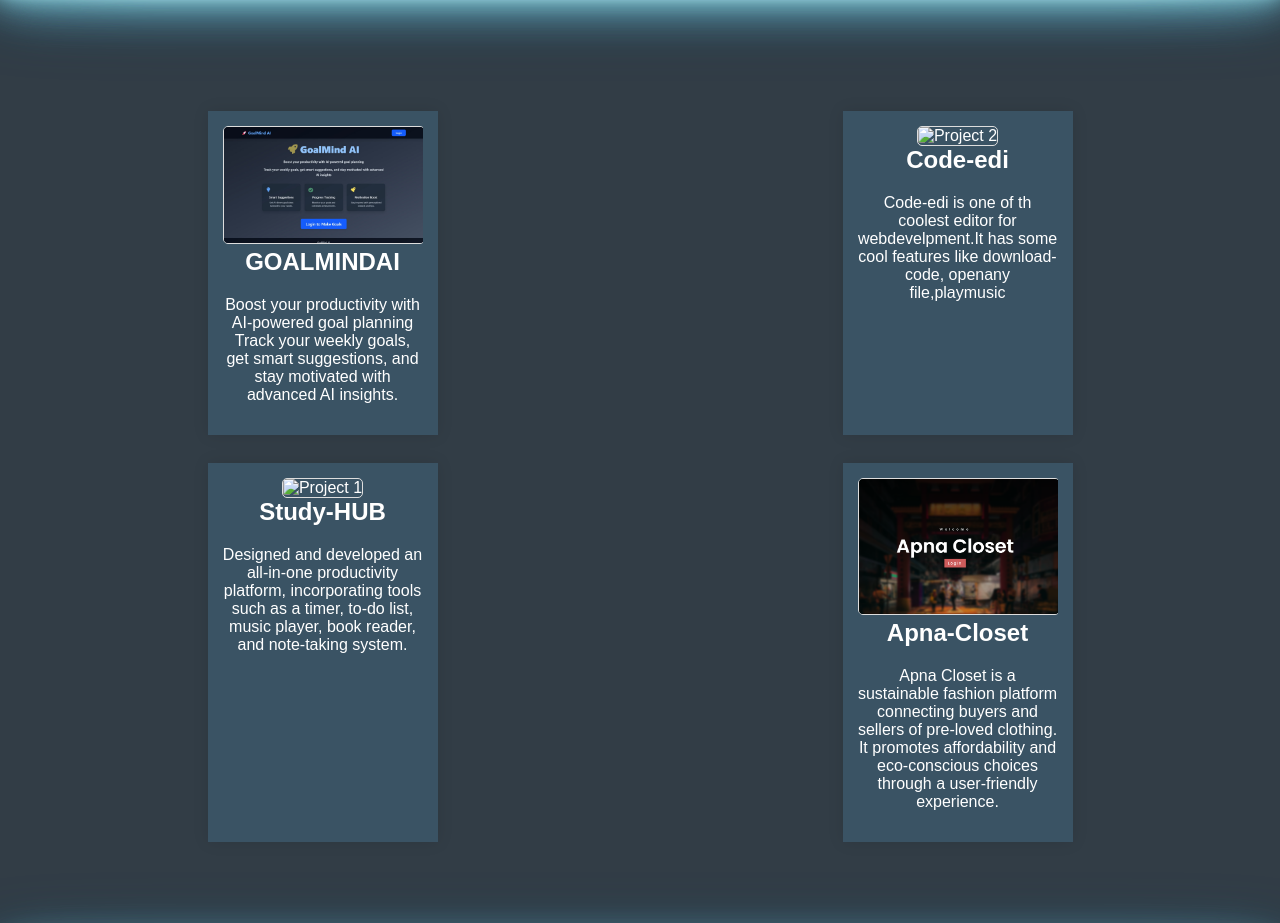
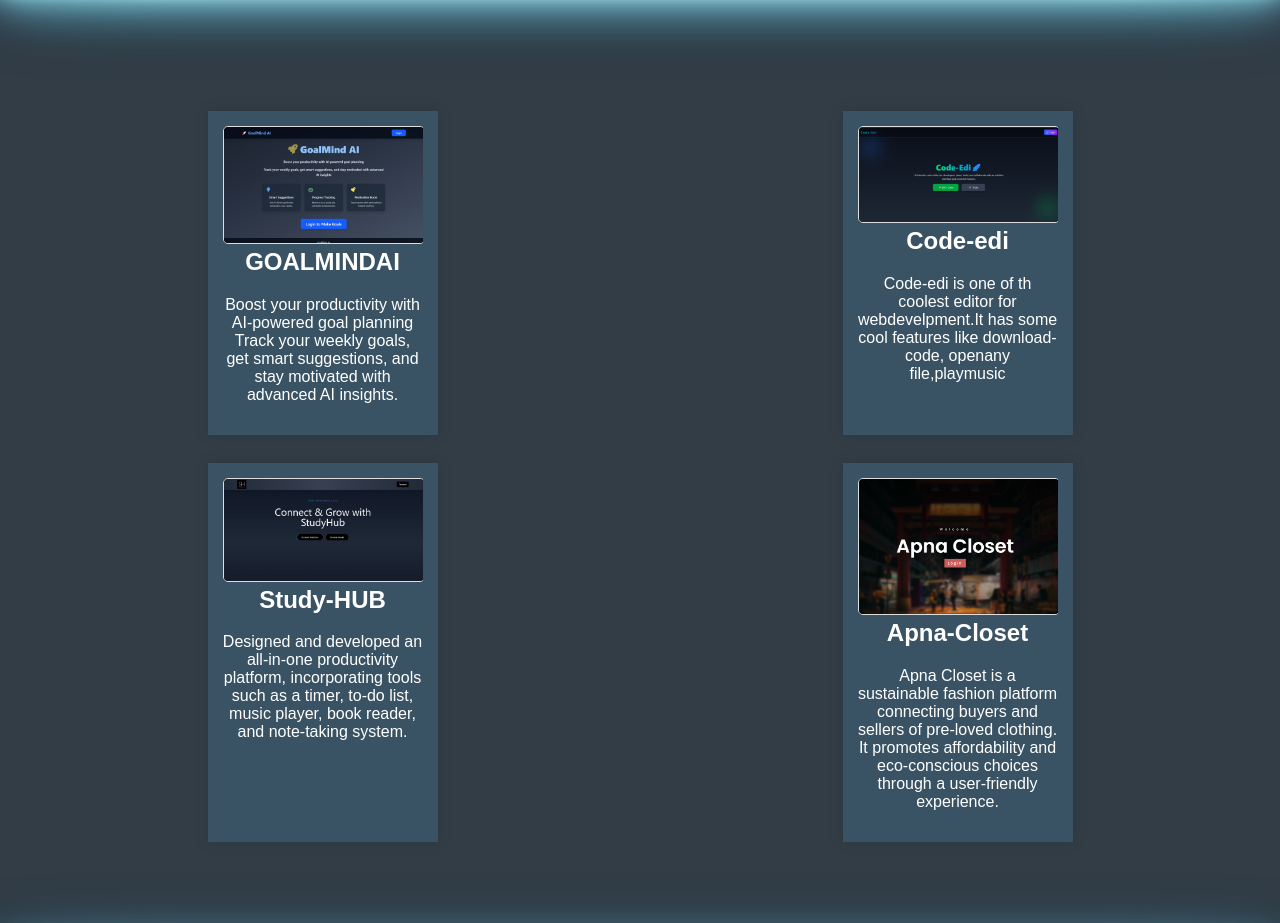
Before and after one commit to Rohandabas/rohan, a plain HTML site: page index.html in a window 1280 px wide. Shown: the part 2366-3289 px from the top of the page. Drawn offline with Linux system fonts and the light colour scheme.

Commit message:
Update index.html

```diff
--- a/index.html
+++ b/index.html
@@ -153,7 +153,7 @@
 
       <div class="project">
           <div class="project-image">
-              <img src="img/codeedipic.png" alt="Project 2">
+              <img src="img/codeedipic.jpg" alt="Project 2">
               <div class="overlay">
                   <a href="https://code-edi.netlify.app/">View Live</a>
               </div>
@@ -168,7 +168,7 @@
   <section class="projects2">
       <div class="project2">
           <div class="project-image">
-              <img src="img/studyhubpic.png" alt="Project 1">
+              <img src="img/studyhubpic.jpg" alt="Project 1">
               <div class="overlay">
                   <a href="https://studyhubs.vercel.app/">View live</a>
               </div>
```
